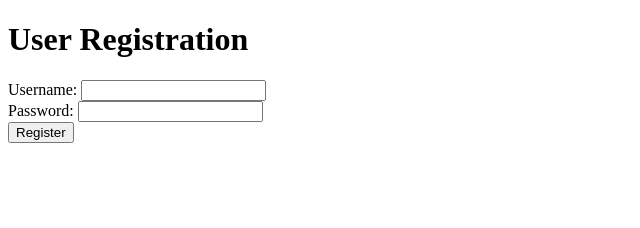
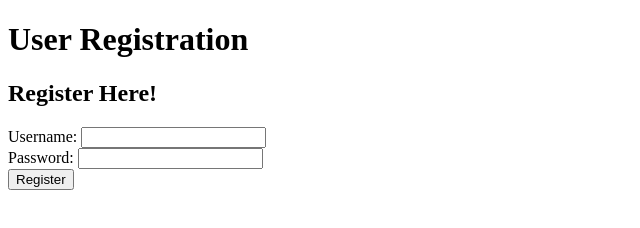
Before and after one commit to ManasaVenigalla/lab4, a plain HTML site: page index.html in a window 1280 px wide. Shown: the whole page, without its empty margins (0-640 px from the left). Drawn offline with Linux system fonts and the light colour scheme.

Commit message:
Update index.html

```diff
--- a/index.html
+++ b/index.html
@@ -6,6 +6,7 @@
 </head>
 <body>
  <h1>User Registration</h1>
+ <h2>Register Here!</h2>
  <form action="/register" method="POST">
  <label for="username">Username:</label>
  <input type="text" id="username" name="username" required><br>
```
